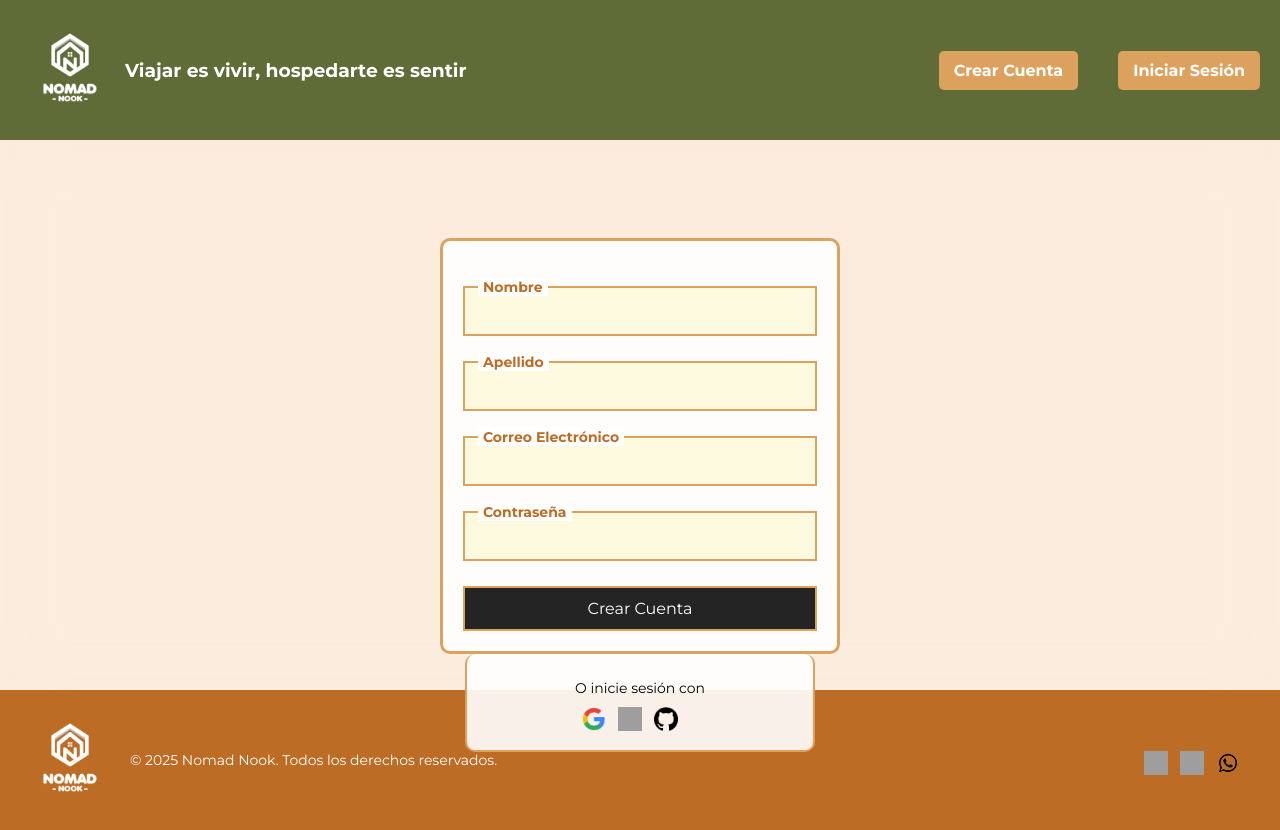
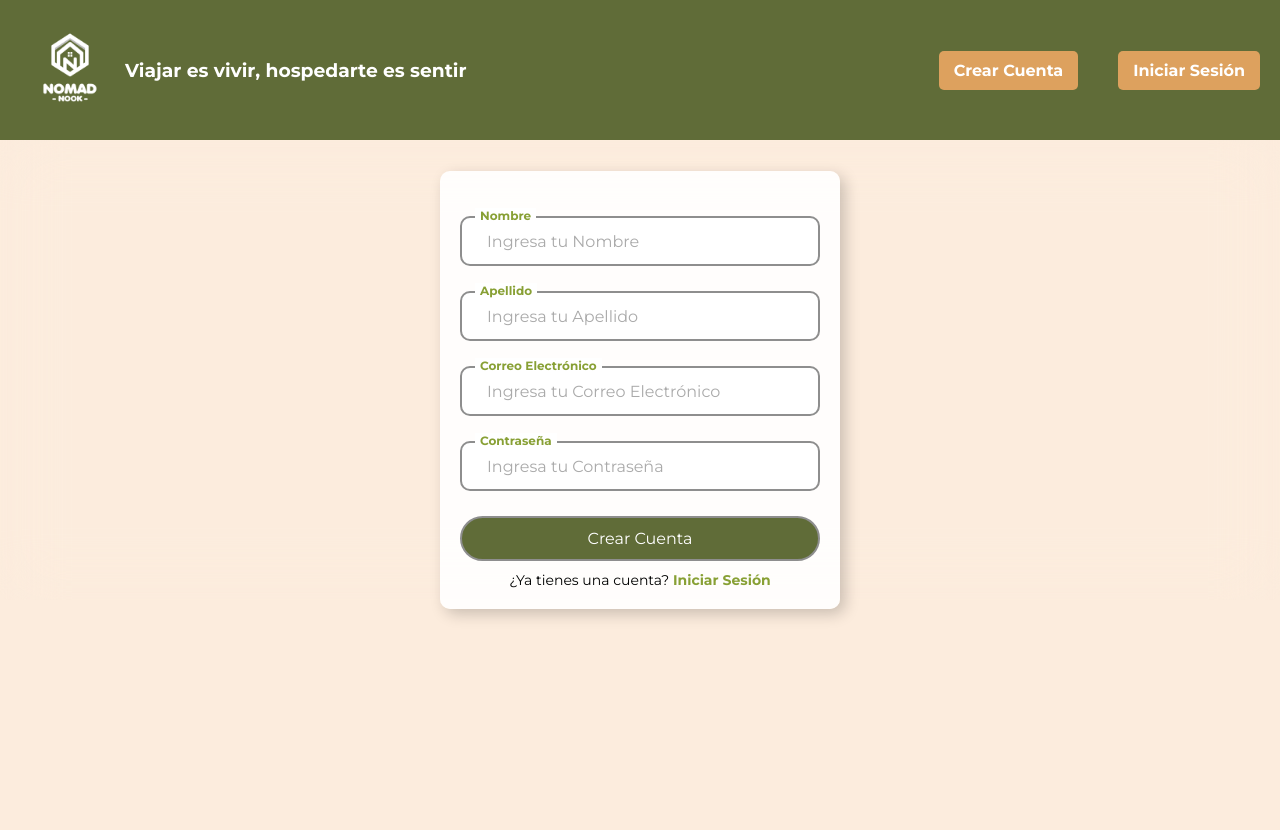
Before and after one commit to SleepySunset/NomadNook, a React (Vite) app: page /register in a window 1280 px wide. After the commit the page ends 800 px from the top, so only its background shows below. Built offline with nearby package versions, Linux system fonts and the light colour scheme; grey boxes are pictures that could not be loaded.

Commit message:
Modificaciones Login y Register 0103

```diff
--- a/src/layouts/LayoutUser/index.jsx
+++ b/src/layouts/LayoutUser/index.jsx
@@ -1,14 +1,18 @@
 import Footer from "../Footer";
 import Header from "../Header";
-import { Outlet } from "react-router-dom";
-import styles from './Layout.module.css'
+import { Outlet, useLocation } from "react-router-dom";
+import styles from './Layout.module.css';
 
 const Layout = () => {
+  const location = useLocation();
+  const hideFooterPages = ["/login", "/register", "/admin", "/admin/cabinmanagement"];
+  const isHidden = hideFooterPages.some((path) => location.pathname.startsWith(path));
+
   return (
     <div className={styles.layout}>
       <Header />
       <Outlet />
-      <Footer />
+      {!isHidden && <Footer />}
     </div>
   );
 };
--- a/src/pages/Login/index.jsx
+++ b/src/pages/Login/index.jsx
@@ -4,10 +4,13 @@ import { FaUser, FaLock } from "react-icons/fa";
 import { Link } from 'react-router-dom';
 
 const Index = () => {
-  const [email, setEmail] = useState("");
-  const [password, setPassword] = useState("");
-  const [emailError, setEmailError] = useState("");
-  const [passwordError, setPasswordError] = useState("");
+  const [formData, setFormData] = useState({
+    email: "",
+    password: "",
+  });
+
+  const [errors, setErrors] = useState({});
+  const [rememberMe, setRememberMe] = useState(false);
 
   const validateEmail = (value) => {
     const regex = /^[a-zA-Z0-9._%+-]+@[a-zA-Z0-9.-]+\.[a-zA-Z]{2,}$/;
@@ -17,30 +20,28 @@ const Index = () => {
   const handleSubmit = (e) => {
     e.preventDefault();
 
-    let valid = true;
+    let newErrors = {};
 
-    if (!validateEmail(email)) {
-      setEmailError("Correo inválido (ej: usuario@dominio.com)");
-      valid = false;
-    } else {
-      setEmailError("");
+    if (!validateEmail(formData.email)) {
+      newErrors.email = "Correo inválido (ej: usuario@dominio.com)";
+      setFormData({ ...formData, email: "" });
     }
 
-    if (!password.trim()) {
-      setPasswordError("La contraseña es obligatoria.");
-      valid = false;
-    } else if (password.length < 8) {
-      setPasswordError("La contraseña debe tener al menos 8 caracteres.");
-      valid = false;
-    } else if (!/[A-Za-z]/.test(password) || !/\d/.test(password)) {
-      setPasswordError("Debe contener al menos una letra y un número.");
-      valid = false;
-    } else {
-      setPasswordError("");
+    if (!formData.password.trim()) {
+      newErrors.password = "La contraseña es obligatoria.";
+      setFormData({ ...formData, password: "" });
+    } else if (formData.password.length < 8) {
+      newErrors.password = "Debe tener al menos 8 caracteres.";
+      setFormData({ ...formData, password: "" });
+    } else if (!/[A-Za-z]/.test(formData.password) || !/\d/.test(formData.password)) {
+      newErrors.password = "Debe contener al menos una letra y un número.";
+      setFormData({ ...formData, password: "" });
     }
 
-    if (valid) {
-      alert(`Bienvenido ${email}`);
+    setErrors(newErrors);
+
+    if (Object.keys(newErrors).length === 0) {
+      alert(`Bienvenido ${formData.email}`);
     }
   };
 
@@ -52,44 +53,78 @@ const Index = () => {
           <div className={styles.inputBox}>
             <input
               type="text"
-              value={email}
-              onChange={(e) => setEmail(e.target.value)}
-              className={styles.input}
+              value={errors.email ? "" : formData.email}
+              onChange={(e) => {
+                setFormData({ ...formData, email: e.target.value });
+                setErrors({ ...errors, email: "" });
+              }}
+              placeholder={errors.email || "correo@gmail.com"}
+              className={`${styles.input} ${errors.email ? styles.inputError : ""}`}
               required
             />
             <FaUser className={styles.icon} />
           </div>
-          {emailError && <p className={styles.error}>{emailError}</p>}
         </div>
-
         <div className={styles.inputContainer}>
           <label className={styles.label}>Contraseña</label>
           <div className={styles.inputBox}>
             <input
               type="password"
-              value={password}
-              onChange={(e) => setPassword(e.target.value)}
-              className={styles.input}
+              value={errors.password ? "" : formData.password}
+              onChange={(e) => {
+                setFormData({ ...formData, password: e.target.value });
+                setErrors({ ...errors, password: "" });
+              }}
+              placeholder={errors.password || "**************"}
+              className={`${styles.input} ${errors.password ? styles.inputError : ""}`}
               required
             />
             <FaLock className={styles.icon} />
           </div>
-          {passwordError && <p className={styles.error}>{passwordError}</p>}
         </div>
-
+        <div className={styles.loginOptions}>
+          <label className={styles.rememberMe}>
+            <input
+              type="checkbox"
+              checked={rememberMe}
+              onChange={() => setRememberMe(!rememberMe)}
+            />
+            Recordarme
+          </label>
+          <a href="#" className={styles.forgotPassword}>¿Olvidaste tu contraseña?</a>
+        </div>
         <button type="submit" className={styles.button}>
           Iniciar sesión
         </button>
       </form>
-
       <div className={styles.wrapperSecundario}>
-      <div className={styles.registerLink}>
+        <div className={styles.registerLink}>
           <p>
             ¿No tienes cuenta?{" "}
             <Link to="/Register" className={styles.register}>
               Crear cuenta
             </Link>
           </p>
+          <p>O inicie sesión con:</p>
+          <div className={styles.loginMethodsContainer}>
+            <ul className={styles.loginMethods}>
+              <li>
+                <a href="#" target="_blank" rel="noopener noreferrer">
+                  <img src="/google.png" alt="Google Logo" className={styles.loginIcon} />
+                </a>
+              </li>
+              <li>
+                <a href="#" target="_blank" rel="noopener noreferrer">
+                  <img src="/facebook.png" alt="Facebook Logo" className={styles.loginIcon} />
+                </a>
+              </li>
+              <li>
+                <a href="#" target="_blank" rel="noopener noreferrer">
+                  <img src="/github.png" alt="GitHub Logo" className={styles.loginIcon} />
+                </a>
+              </li>
+            </ul>
+          </div>
         </div>
       </div>
 
--- a/src/pages/Register/Register.module.css
+++ b/src/pages/Register/Register.module.css
@@ -7,7 +7,7 @@ html, body {
 
 .wrapper {
     width: 100%;
-    height: 690px;
+    height: 660px;
     display: flex;
     flex-direction: column;
     align-items: center;
@@ -16,16 +16,16 @@ html, body {
     background-repeat: no-repeat;
     backdrop-filter: blur(30px);
     border-radius: 10px;
-    padding: 150px 650px 10px 650px;
+    padding: 350px 650px 10px 650px;
 }
 
 .wrapper .formulario {
     width: 100%;
     max-width: 400px;
     padding: 20px;
-    border: 3px solid #dda15e;
     border-radius: 10px;
     background: rgba(255, 255, 255, 0.9);
+    box-shadow: 5px 5px 15px rgba(0, 0, 0, 0.2);
 }
 
 .wrapperSecundario {
@@ -58,9 +58,9 @@ html, body {
     left: 15px;
     background: white;
     padding: 0 5px;
-    font-size: 14px;
+    font-size: 12px;
     font-weight: bold;
-    color: #bc6c25;
+    color: #88A035;
     z-index: 2;
 }
 
@@ -72,7 +72,7 @@ html, body {
     background: #fefae0;
     margin: 10px 0;
     border: 2px solid #dda15e;
-    border-radius: 0px;
+    border-radius: 10px;
     padding: 0 15px;
     position: relative;
 }
@@ -82,12 +82,12 @@ html, body {
     align-items: center;
     width: 100%;
     height: 50px;
-    background: #fefae0;
+    background: #ffffff;
     margin: 10px 0;
-    border-left: 2px solid #dda15e;
-    border-right: 2px solid #dda15e;
-    border-bottom: 2px solid #dda15e;
-    border-top: 2px solid #dda15e;
+    border-left: 2px solid #8E8E8E;
+    border-right: 2px solid #8E8E8E;
+    border-bottom: 2px solid #8E8E8E;
+    border-top: 2px solid #8E8E8E;
     padding: 0 15px;
     position: relative;
 }
@@ -104,30 +104,36 @@ html, body {
     padding-left: 10px;
 }
 
+.input::placeholder {
+    color: #aaa;
+  }
+
+  .inputError::placeholder {
+    font-size: 12px;
+    color: red;
+  }
+
 .icon {
     font-size: 18px;
     color: #606c38;
     margin-left: 10px;
 }
 
-.inputBox:hover {
-    border-color: #bc6c25;
-}
-
 .button {
     width: 100%;
     height: 45px;
-    background: #070606e0;
-    border: 2px solid #dda15e;
-    border-radius: 0px;
+    background: #606c38;
+    border: 2px solid #8E8E8E;
+    border-radius: 40px;
     cursor: pointer;
     color:white;
     transition: background 0.3s;
 }
 
 .button:hover {
-    border-color: #bc6c25;
-    background: #000000;
+    border-color: #88A035;
+    background: #4a532b;
+    ;
 }
 
 .rememberForgot {
@@ -137,53 +143,37 @@ html, body {
     margin: 10px 0 15px;
 }
 
-.registerLink {
+.loginLink {
     text-align: center;
     font-size: 14px;
     margin-top: 10px;
 }
 
-.registerLink a {
-    color: #353434;
+.loginLink a {
+    color: #88A035;
     font-weight: bold;
 }
 
-.registerLink a:hover {
+.loginLink a:hover {
     text-decoration: underline;
 }
 
-.loginMethodsContainer {
-    display: flex;
-    justify-content: center;
-    padding-right: 20px;
-    margin-top: 10px;
-  }
+@media (max-width: 2880) {
+    .wrapper {
+        padding: 10px 10px 10px 10px;
+        height:600px;
+    }
 
-  .loginMethods {
-    list-style: none;
-    display: flex;
-    gap: 12px;
-    padding: 0;
-    margin: 0;
-  }
 
-  .loginMethods li {
-    display: inline-block;
-  }
-
-  .loginIcon {
-    width: 24px;
-    height: 24px;
-    transition: transform 0.3s ease;
-  }
-
-  .loginIcon:hover {
-    transform: scale(1.1);
-  }
+    .formulario {
+        width: 1080px;
+    }
+}
 
 @media (max-width: 1440px) {
     .wrapper {
-        padding: 300px 10px 0px 10px;
+        padding: 180px 10px 0px 10px;
+        height:600px;
     }
 
     .formulario {
@@ -194,6 +184,7 @@ html, body {
 @media (max-width: 768px) {
     .wrapper {
         padding: 300px 10px 0px 10px;
+        height: 468px;
     }
 
     .formulario {
@@ -203,7 +194,8 @@ html, body {
 
 @media (max-width: 480px) {
     .wrapper {
-        padding: 30px 10px;
+        padding: 300px 10px 0px 10px;
+        height: 480px;
     }
 
 
@@ -221,24 +213,3 @@ html, body {
         height: 40px;
     }
 }
-
-@media (max-width: 480px) {
-    .wrapper {
-        padding: 130px 10px 0px 10px;
-    }
-
-
-    .label {
-        font-size: 12px;
-        left: 10px;
-    }
-
-    .inputBox {
-        height: 45px;
-        padding: 0 10px;
-    }
-
-    .button {
-        height: 40px;
-    }
-}
--- a/src/pages/Register/index.jsx
+++ b/src/pages/Register/index.jsx
@@ -1,5 +1,6 @@
 import { useState } from "react";
 import styles from "./Register.module.css";
+import { Link } from 'react-router-dom';
 
 const Index = () => {
   const [formData, setFormData] = useState({
@@ -10,6 +11,17 @@ const Index = () => {
   });
 
   const [errors, setErrors] = useState({});
+
+  const handleChange = (e) => {
+    setFormData({
+      ...formData,
+      [e.target.name]: e.target.value,
+    });
+    setErrors({
+      ...errors,
+      [e.target.name]: "",
+    });
+  };
 
   const validateForm = () => {
     let newErrors = {};
@@ -41,14 +53,18 @@ const Index = () => {
     }
 
     setErrors(newErrors);
+
+    if (Object.keys(newErrors).length > 0) {
+      setFormData((prevData) => {
+        const updatedData = { ...prevData };
+        Object.keys(newErrors).forEach((field) => {
+          updatedData[field] = "";
+        });
+        return updatedData;
+      });
+    }
+
     return Object.keys(newErrors).length === 0;
-  };
-
-  const handleChange = (e) => {
-    setFormData({
-      ...formData,
-      [e.target.name]: e.target.value,
-    });
   };
 
   const handleSubmit = (e) => {
@@ -61,96 +77,75 @@ const Index = () => {
   return (
     <div className={styles.wrapper}>
       <form className={styles.formulario} onSubmit={handleSubmit}>
-        {/* Nombre */}
         <div className={styles.inputContainer}>
           <label className={styles.label}>Nombre</label>
           <div className={styles.inputBox}>
             <input
               type="text"
               name="nombre"
-              className={styles.input}
+              className={`${styles.input} ${errors.nombre ? styles.inputError : ""}`}
               value={formData.nombre}
               onChange={handleChange}
+              placeholder={errors.nombre || "Ingresa tu Nombre"}
+              required
             />
           </div>
-          {errors.nombre && <p className={styles.error}>{errors.nombre}</p>}
         </div>
-
-        {/* Apellido */}
         <div className={styles.inputContainer}>
           <label className={styles.label}>Apellido</label>
           <div className={styles.inputBox}>
             <input
               type="text"
               name="apellido"
-              className={styles.input}
+              className={`${styles.input} ${errors.apellido ? styles.inputError : ""}`}
               value={formData.apellido}
               onChange={handleChange}
+              placeholder={errors.apellido || "Ingresa tu Apellido"}
+              required
             />
           </div>
-          {errors.apellido && <p className={styles.error}>{errors.apellido}</p>}
         </div>
-
-        {/* Correo Electrónico */}
         <div className={styles.inputContainer}>
           <label className={styles.label}>Correo Electrónico</label>
           <div className={styles.inputBox}>
             <input
               type="text"
               name="email"
-              className={styles.input}
+              className={`${styles.input} ${errors.email ? styles.inputError : ""}`}
               value={formData.email}
               onChange={handleChange}
+              placeholder={errors.email || "Ingresa tu Correo Electrónico"}
+              required
             />
           </div>
-          {errors.email && <p className={styles.error}>{errors.email}</p>}
         </div>
-
-        {/* Contraseña */}
         <div className={styles.inputContainer}>
           <label className={styles.label}>Contraseña</label>
           <div className={styles.inputBox}>
             <input
               type="password"
               name="password"
-              className={styles.input}
+              className={`${styles.input} ${errors.password ? styles.inputError : ""}`}
               value={formData.password}
               onChange={handleChange}
+              placeholder={errors.password || "Ingresa tu Contraseña"}
+              required
             />
           </div>
-          {errors.password && <p className={styles.error}>{errors.password}</p>}
         </div>
 
         <button type="submit" className={styles.button}>
           Crear Cuenta
         </button>
+        <div className={styles.loginLink}>
+          <p>
+            ¿Ya tienes una cuenta?{" "}
+            <Link to="/Login" className={styles.login}>
+              Iniciar Sesión
+            </Link>
+          </p>
+        </div>
       </form>
-
-      {/* Métodos de Inicio de Sesión */}
-      <div className={styles.wrapperSecundario}>
-        <div className={styles.registerLink}>
-          <p>O inicie sesión con {" "}</p>
-          <div className={styles.loginMethodsContainer}>
-            <ul className={styles.loginMethods}>
-              <li>
-                <a href="#" target="_blank" rel="noopener noreferrer">
-                  <img src="/google.png" alt="Google Logo" className={styles.loginIcon} />
-                </a>
-              </li>
-              <li>
-                <a href="#" target="_blank" rel="noopener noreferrer">
-                  <img src="/facebook.png" alt="Facebook Logo" className={styles.loginIcon} />
-                </a>
-              </li>
-              <li>
-                <a href="#" target="_blank" rel="noopener noreferrer">
-                  <img src="/github.png" alt="GitHub Logo" className={styles.loginIcon} />
-                </a>
-              </li>
-            </ul>
-          </div>
-        </div>
-      </div>
     </div>
   );
 };
```
Also changed, not shown: src/layouts/Footer/index.jsx (+9 -0 lines), src/layouts/Header/index.jsx (+5 -2 lines), src/pages/Login/Login.module.css (+93 -59 lines).
